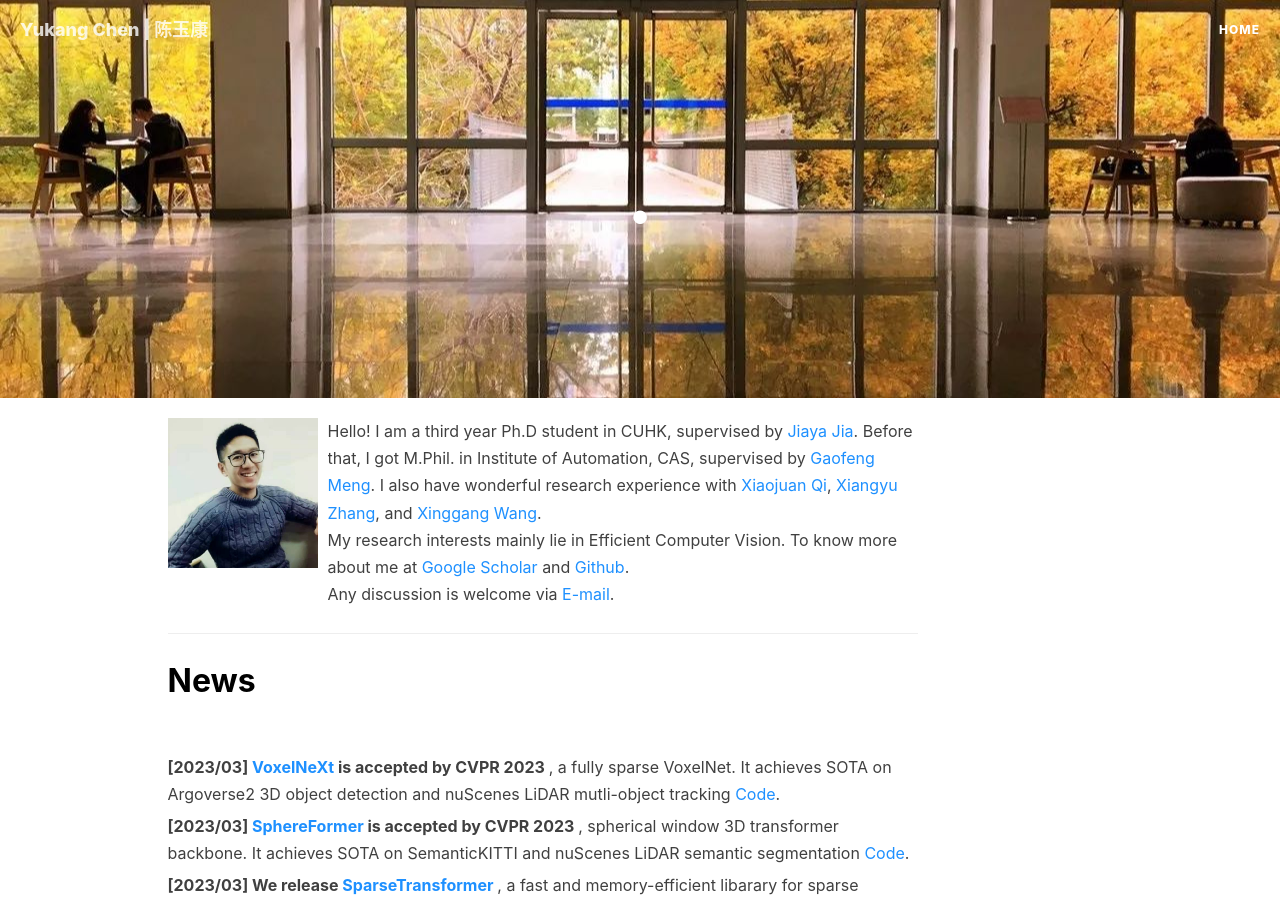
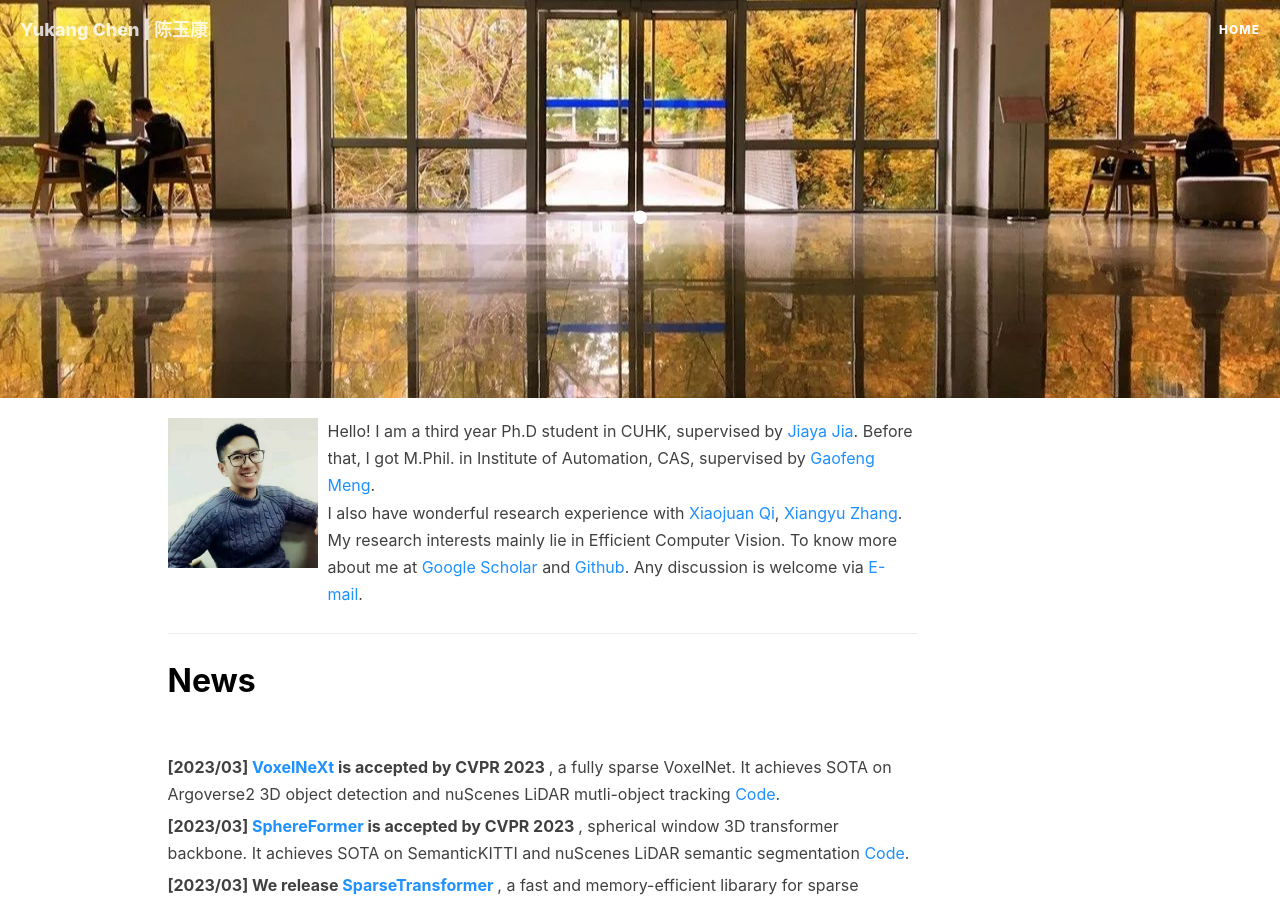
Before and after one commit to yukang2017/yukang2017.github.io, a Jekyll site: the page built from index.html, in a window 1280 px wide and 900 px high. Built offline with Jekyll 4.4.1, drawn with Linux system fonts in a browser that asks for light colours; nearby versions of some CDN libraries; the list of posts is cut into pages by our own code; comment, search, counter and statistics services are not loaded.

Commit message:
Update index.html

```diff
--- a/index.html
+++ b/index.html
@@ -12,17 +12,16 @@ description: ""
 				<p class="media-heading">
 					Hello! I am a third year Ph.D student in CUHK, supervised by <a target="_blank"
 					   href="http://jiaya.me/"><font color="DodgerBlue">Jiaya Jia</font></a>. Before that, I got M.Phil. in Institute of Automation, CAS, supervised by <a target="_blank"
-					 href="https://scholar.google.com/citations?user=5hti_r0AAAAJ&hl=zh-CN"><font color="DodgerBlue">Gaofeng Meng</font></a></font>. I also have wonderful research experience with
+					 href="https://scholar.google.com/citations?user=5hti_r0AAAAJ&hl=zh-CN"><font color="DodgerBlue">Gaofeng Meng</font></a></font>. <br> I also have wonderful research experience with
 			<a target="_blank" href="https://scholar.google.com/citations?user=bGn0uacAAAAJ&hl=en"><font color="DodgerBlue">Xiaojuan Qi</font></a></font>,
-			<a target="_blank" href="https://scholar.google.com/citations?user=yuB-cfoAAAAJ&hl=en"><font color="DodgerBlue">Xiangyu Zhang</font></a></font>, and
-			<a target="_blank" href="https://scholar.google.com/citations?user=qNCTLV0AAAAJ&hl=en"><font color="DodgerBlue">Xinggang Wang</font></a></font>.
+			<a target="_blank" href="https://scholar.google.com/citations?user=yuB-cfoAAAAJ&hl=en"><font color="DodgerBlue">Xiangyu Zhang</font></a></font>.
 			<br> My research interests mainly lie in Efficient Computer Vision.
 			To know more about me at
 					<a target="_blank"
 					   href="https://scholar.google.com/citations?user=6p0ygKUAAAAJ&hl=en"><font color="DodgerBlue">Google Scholar</font></a>
 					and
 					<a target="_blank"
-					   href="https://github.com/yukang2017"><font color="DodgerBlue">Github</font></a>. <br>
+					   href="https://github.com/yukang2017"><font color="DodgerBlue">Github</font></a>.
 					Any discussion is welcome via <a target="_blank"
 					   href="yukangchen@cse.cuhk.edu.hk"><font color="DodgerBlue">E-mail</font></a>.</font>
 				</p>
```
